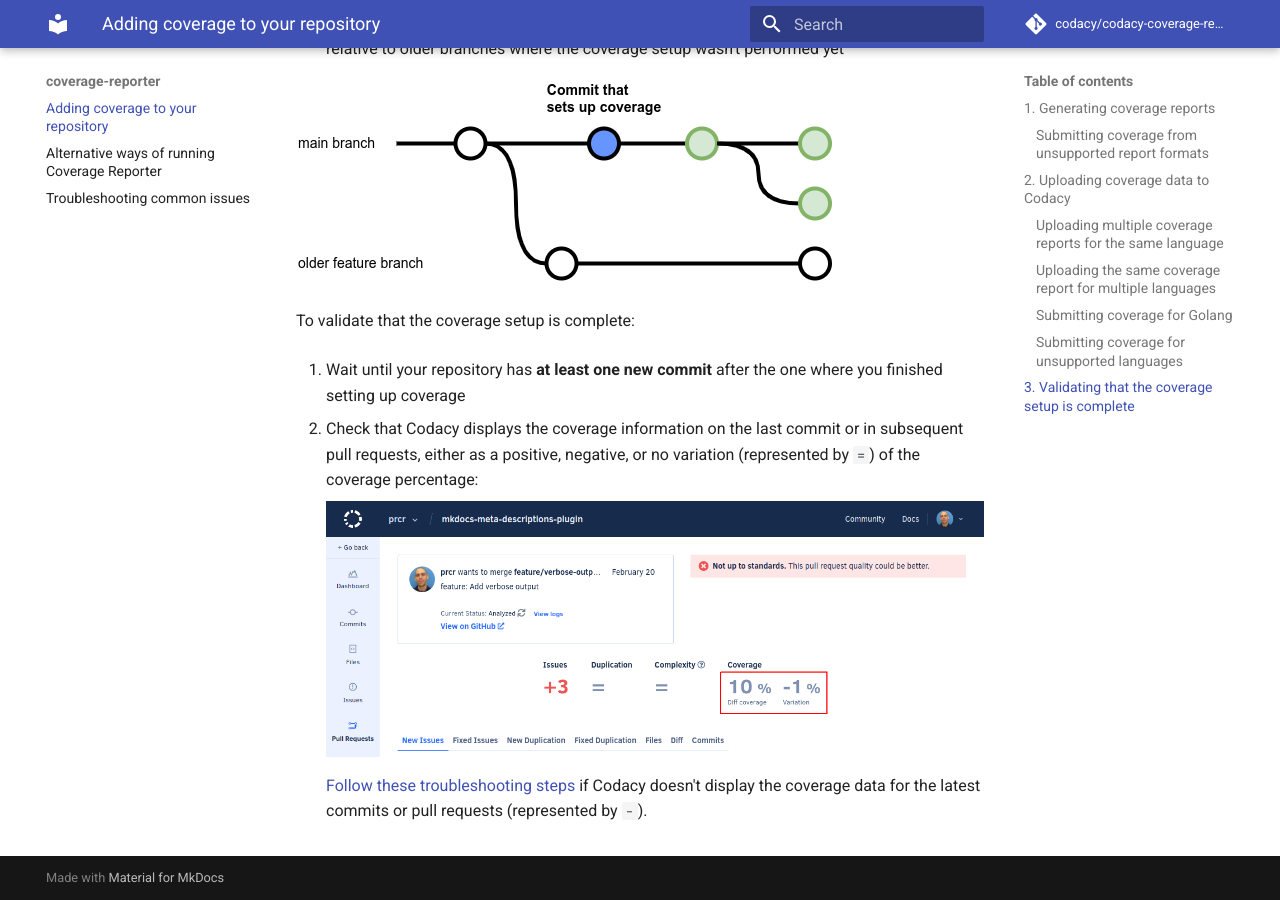
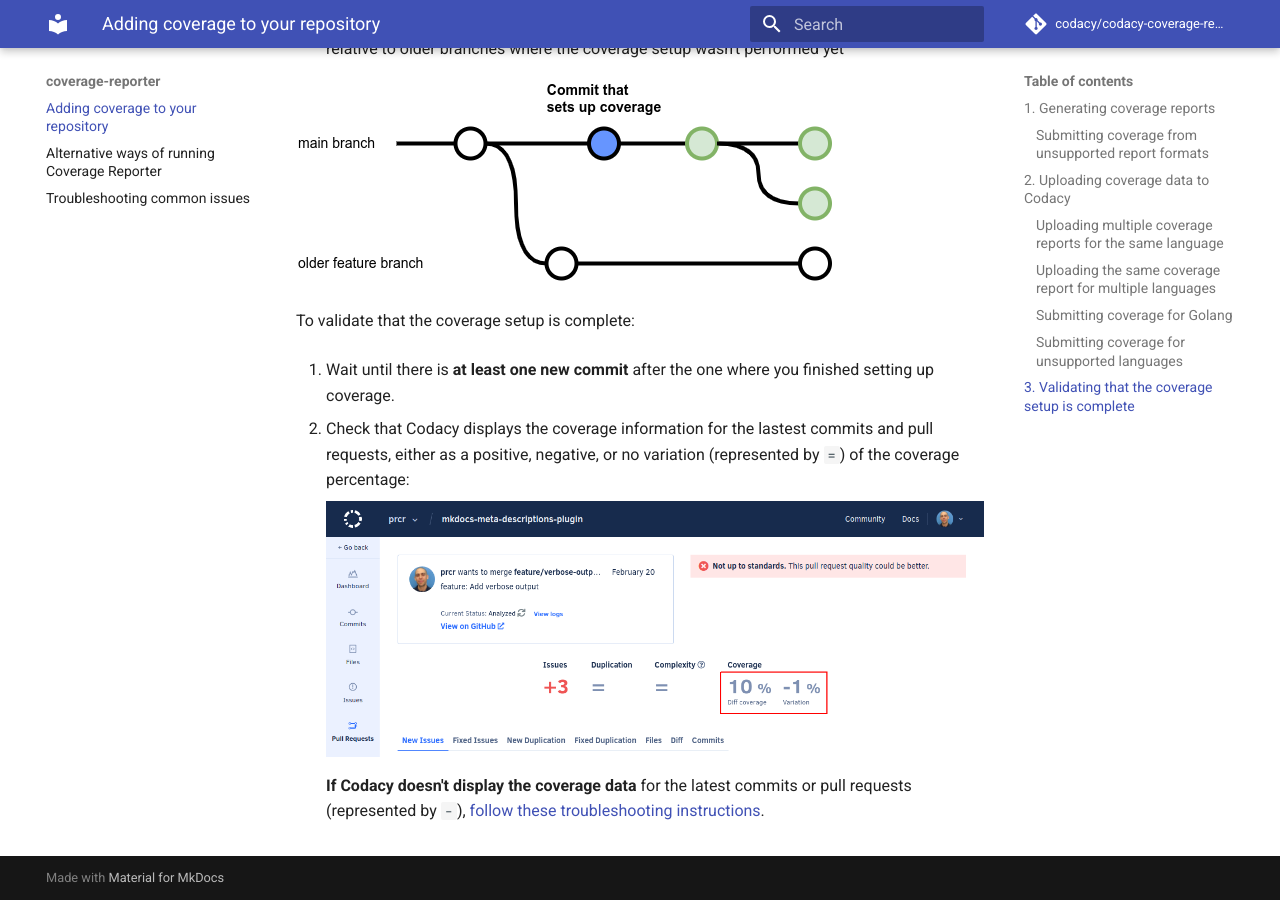
Before and after one commit to codacy/codacy-coverage-reporter, an MkDocs documentation site: the page built from docs/index.md, in a window 1280 px wide and 900 px high, scrolled down 6892 px. Built offline with MkDocs 1.6.1 and Material for MkDocs 9.7.7, drawn with Linux system fonts in a browser that asks for light colours; comment, search, counter and statistics services are not loaded.

Commit message:
doc: Adjust validation instructions

```diff
--- a/docs/index.md
+++ b/docs/index.md
@@ -292,10 +292,10 @@
 
 To validate that the coverage setup is complete:
 
-1.  Wait until your repository has **at least one new commit** after the one where you finished setting up coverage
+1.  Wait until there is **at least one new commit** after the one where you finished setting up coverage.
 
-1.  Check that Codacy displays the coverage information on the last commit or in subsequent pull requests, either as a positive, negative, or no variation (represented by `=`) of the coverage percentage:
+1.  Check that Codacy displays the coverage information for the lastest commits and pull requests, either as a positive, negative, or no variation (represented by `=`) of the coverage percentage:
 
     ![Coverage data displayed on Codacy](images/coverage-codacy-ui.png)
 
-    [Follow these troubleshooting steps](troubleshooting-common-issues.md#no-coverage-visible) if Codacy doesn't display the coverage data for the latest commits or pull requests (represented by `-`).
+    **If Codacy doesn't display the coverage data** for the latest commits or pull requests (represented by `-`), [follow these troubleshooting instructions](troubleshooting-common-issues.md#no-coverage-visible).
```
